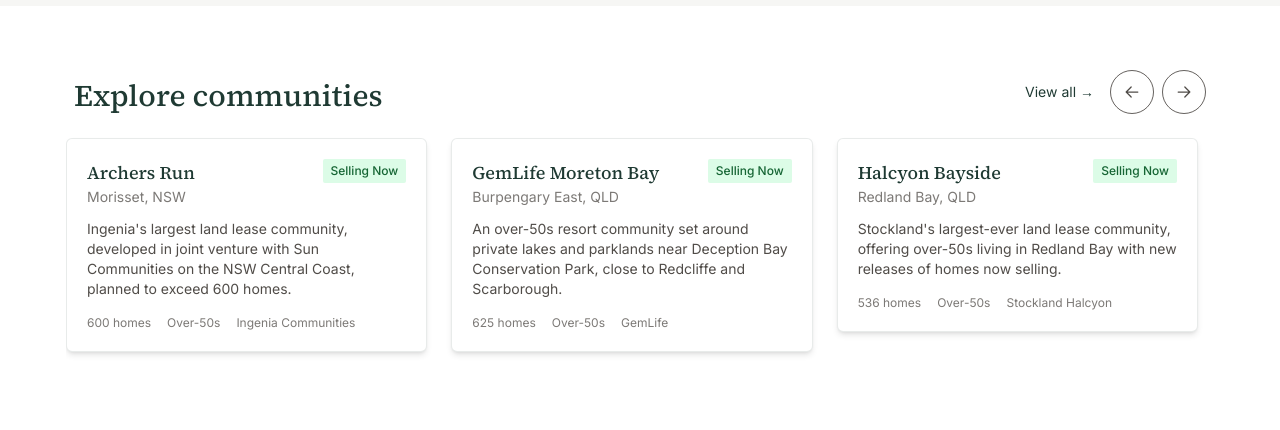
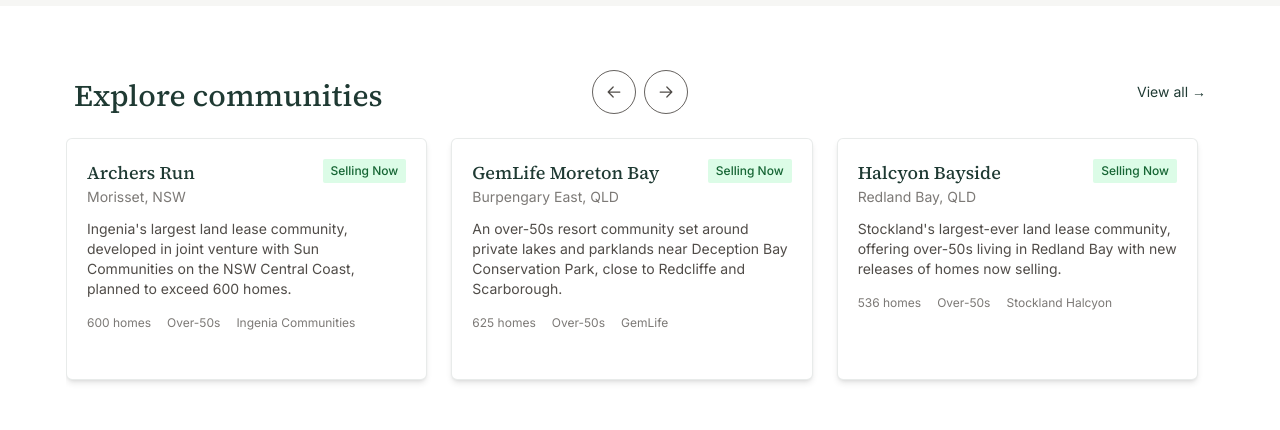
Before and after one commit to LandLeaseNow/landleasenow, a Next.js app: page / in a window 1280 px wide. Shown: the part 735-1165 px from the top of the page. Built offline with nearby package versions, Linux system fonts and the light colour scheme; no server answers.

Commit message:
Centre carousel arrows and equalise card heights

```diff
--- a/components/FeaturedCarousel.tsx
+++ b/components/FeaturedCarousel.tsx
@@ -70,13 +70,11 @@
 
   return (
     <div>
-      <div className="flex items-end justify-between gap-4">
+      {/* Title on the left, arrows centred, "View all" on the right. The arrows are hidden on
+          phones, where the row is swiped instead. */}
+      <div className="grid grid-cols-[1fr_auto] items-end gap-4 md:grid-cols-[1fr_auto_1fr]">
         <h2 className="font-serif text-3xl text-eucalypt">{title}</h2>
-        <div className="flex items-center gap-4">
-          <Link href={viewAllHref} className="text-sm text-eucalypt hover:underline">
-            View all →
-          </Link>
-          <div className="flex gap-2">
+        <div className="hidden gap-2 md:flex">
           <button
             type="button"
             onClick={() => scrollByPage(-1)}
@@ -96,7 +94,9 @@
             <Arrow direction="right" />
           </button>
         </div>
-        </div>
+        <Link href={viewAllHref} className="justify-self-end text-sm text-eucalypt hover:underline md:pb-3">
+          View all →
+        </Link>
       </div>
 
       {/* Padding + negative margin leave room for the card shadow and hover lift,
@@ -106,7 +106,7 @@
         className="-mx-2 -mb-6 flex snap-x snap-mandatory gap-6 overflow-x-auto scroll-smooth px-2 py-6 [scrollbar-width:none] [&::-webkit-scrollbar]:hidden"
       >
         {Children.map(children, (child) => (
-          <div className="w-full shrink-0 snap-start md:w-[calc((100%-3rem)/3)]">{child}</div>
+          <div className="flex w-full shrink-0 snap-start md:w-[calc((100%-3rem)/3)] [&>*]:min-w-0 [&>*]:flex-1">{child}</div>
         ))}
       </div>
     </div>
```
Lines whose indentation alone changed are shown as unchanged.
